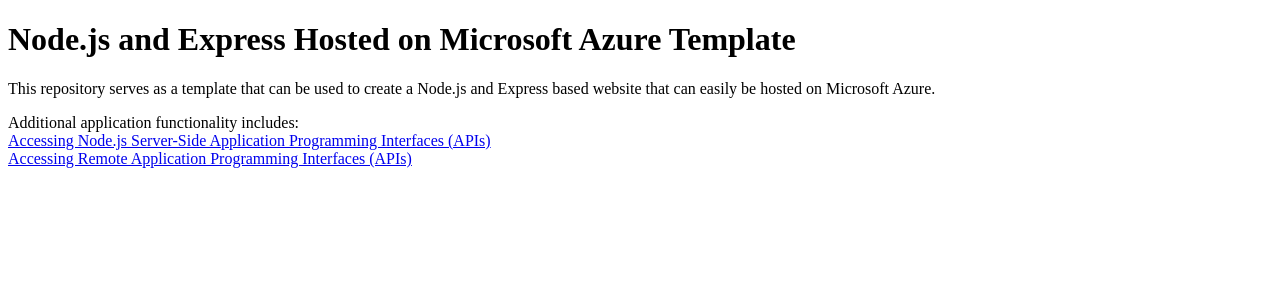
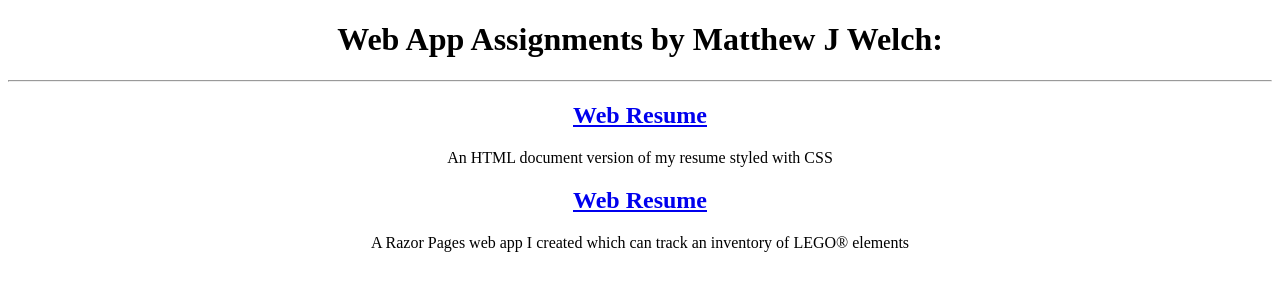
Before and after one commit to mjwelch-lewis/Assignment-Portfolio, a website: page static/index.html in a window 1280 px wide. Drawn offline with Linux system fonts and the light colour scheme.

Commit message:
Updated index.HTML with links to assignments and added index.css

```diff
--- /dev/null
+++ b/static/index.css
@@ -0,0 +1,11 @@
+h1 {
+    text-align: center;
+}
+
+h2 {
+    text-align: center;
+}
+
+p {
+    text-align: center;
+}
--- a/static/index.html
+++ b/static/index.html
@@ -1,15 +1,16 @@
 <!DOCTYPE html>
 <html>
-<head>
-<title>Node on Azure</title>
-</head>
+    <head>
+        <meta charset="UTF-8">
+        <title>Assignment Portfolio</title>
+        <link rel="stylesheet" href="index.css">
+    </head>
 <body>
-<h1>Node.js and Express Hosted on Microsoft Azure Template</h1>
-<p>This repository serves as a template that can be used to create a Node.js and Express based website that can easily
-be hosted on Microsoft Azure.</p>
-
-Additional application functionality includes:<br />
-<a href="fetching-from-server.html">Accessing Node.js Server-Side Application Programming Interfaces (APIs)</a><br />
-<a href="fetching-remote-dog-breeds.html">Accessing Remote Application Programming Interfaces (APIs)</a>
+    <h1>Web App Assignments by Matthew J Welch:</h1>
+    <hr>
+    <h2><a href="https://web-resume-project.azurewebsites.net/">Web Resume</a></h2>
+    <p>An HTML document version of my resume styled with CSS</p>
+    <h2><a href="https://welchhw1020220420122921.azurewebsites.net/">Web Resume</a></h2>
+    <p>A Razor Pages web app I created which can track an inventory of LEGO® elements</p>
 </body>
 </html>
```
